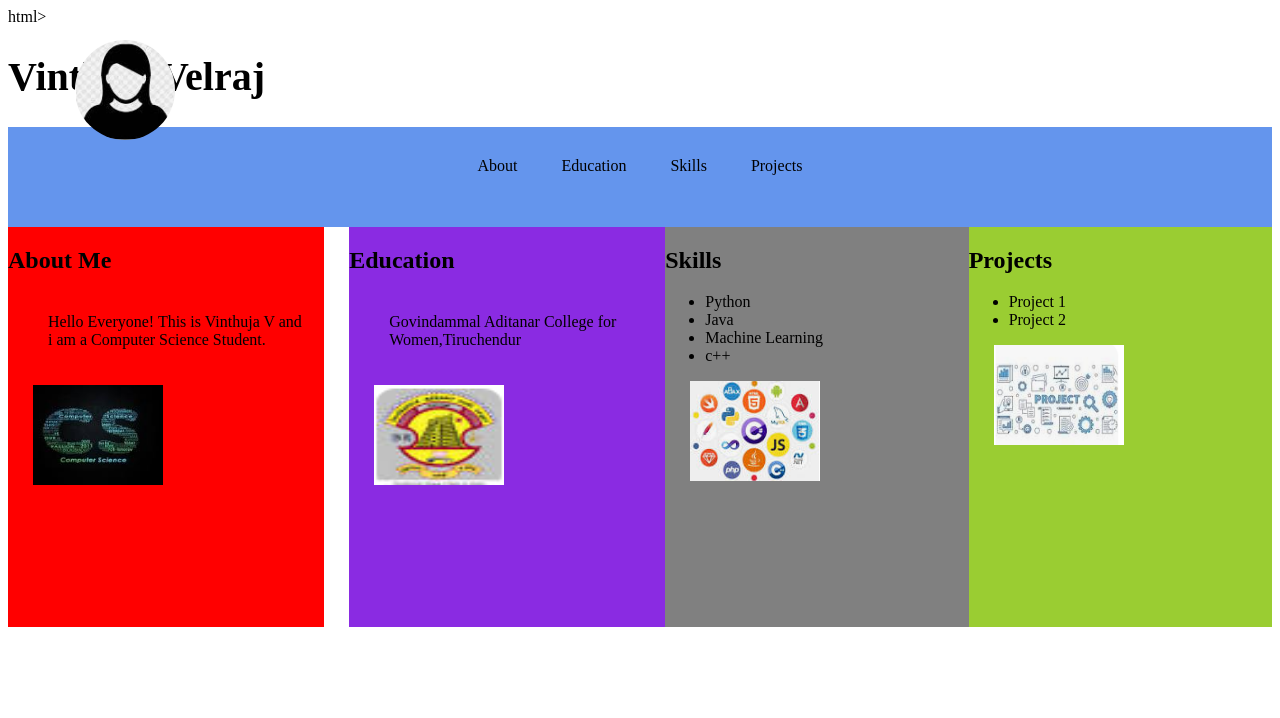
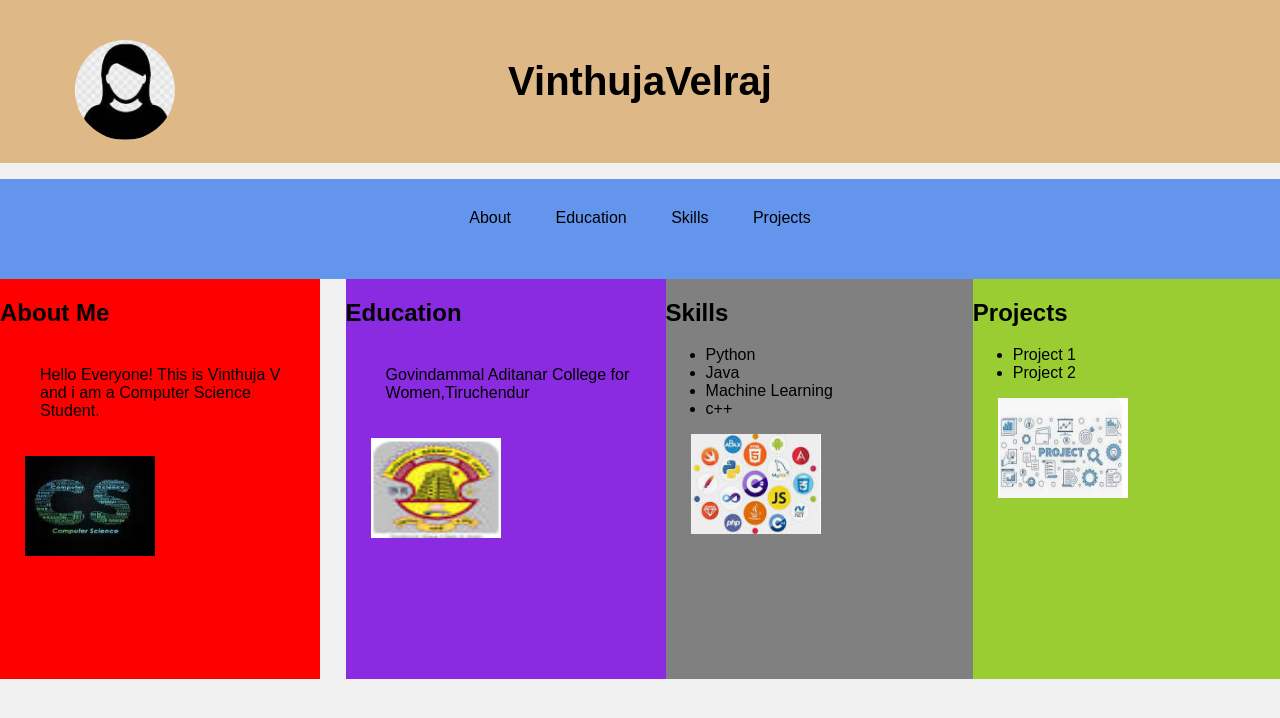
Before and after one commit to msu20720212071506246/Output, a plain HTML site: page index.html in a window 1280 px wide. Drawn offline with Linux system fonts and the light colour scheme.

Commit message:
Update index.html

```diff
--- a/index.html
+++ b/index.html
@@ -1,4 +1,4 @@
-html>
+<html>
 
 <head>
 
@@ -6,7 +6,7 @@ html>
 
     <style>
 
-       . body {
+        body {
 
             font-family: Arial, sans-serif;
 
@@ -20,7 +20,7 @@ html>
 
 
 
-        .header {
+        header {
 
             background-color: burlywood;
 
@@ -415,4 +415,4 @@ margin-left: 25px;;
 
 </body>
 
-                                                                                          </html>
+</html>
```
